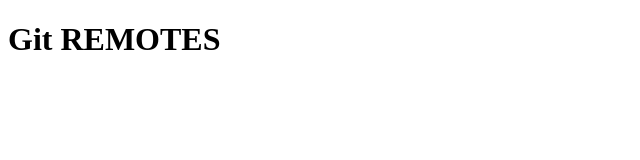
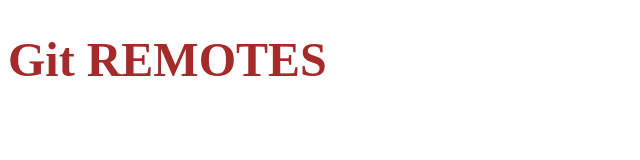
Before and after one commit to F3kFak/CiccioGamer89, a plain HTML site: page index.html in a window 1280 px wide. Shown: the whole page, without its empty margins (0-640 px from the left). Drawn offline with Linux system fonts and the light colour scheme.

Commit message:
add style.css

```diff
--- a/index.html
+++ b/index.html
@@ -5,8 +5,9 @@
     <meta http-equiv="X-UA-Compatible" content="IE=edge">
     <meta name="viewport" content="width=device-width, initial-scale=1.0">
     <title>Document</title>
+    <link rel="stylesheet" href="style.css">
 </head>
 <body>
-    <h1>Git REMOTES</h1>
+    <h1 class="titolo">Git REMOTES</h1>
 </body>
 </html>
--- /dev/null
+++ b/style.css
@@ -0,0 +1,4 @@
+.titolo {
+    color: brown;
+    font-size: 3rem;
+}
```
